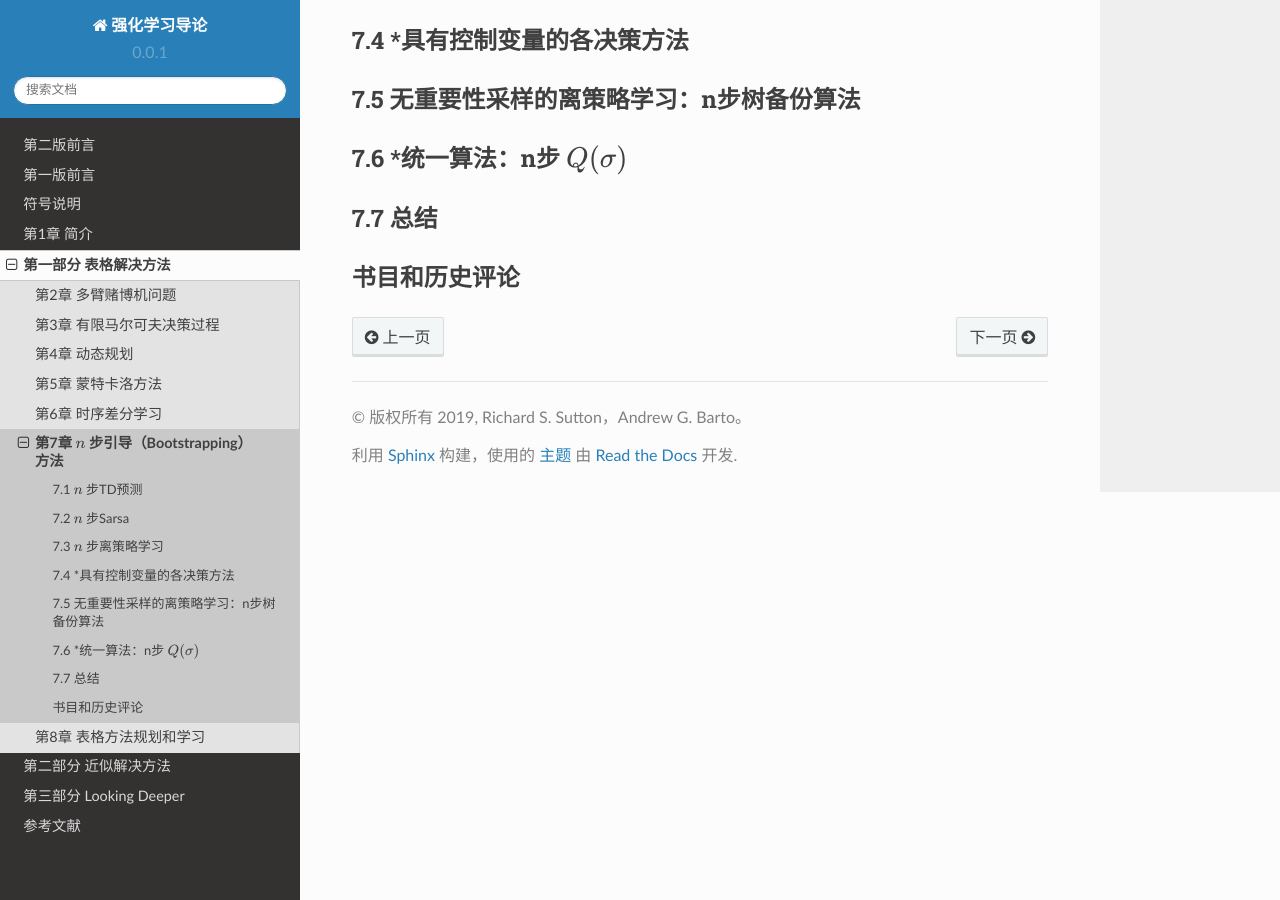
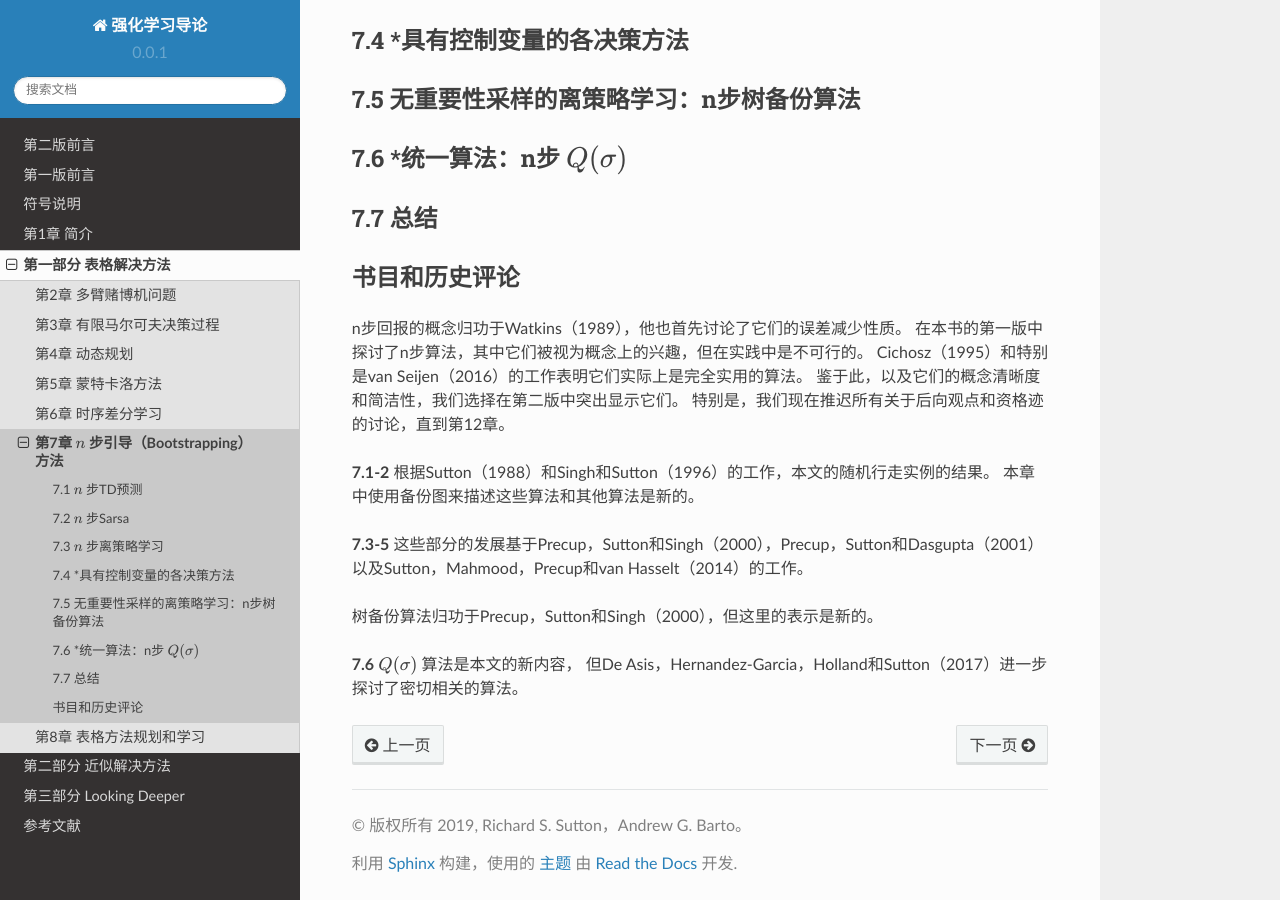
Before and after one commit to qiwihui/reinforcement-learning-an-introduction-chinese, a Sphinx documentation site: the page built from source/partI/chapter7/n_step_bootstrapping.rst, in a window 1280 px wide and 900 px high, scrolled down 9584 px. Built offline with Sphinx 7.4.7 and the Read the Docs theme 2.0.0, drawn with Linux system fonts in a browser that asks for light colours.

Commit message:
docs: 书目和历史评论

```diff
--- a/source/partI/chapter7/n_step_bootstrapping.rst
+++ b/source/partI/chapter7/n_step_bootstrapping.rst
@@ -402,3 +402,20 @@ n步预期Sarsa的离策略版本将对n步Sarsa使用与上述相同的更新
 
 书目和历史评论
 ---------------
+
+n步回报的概念归功于Watkins（1989），他也首先讨论了它们的误差减少性质。
+在本书的第一版中探讨了n步算法，其中它们被视为概念上的兴趣，但在实践中是不可行的。
+Cichosz（1995）和特别是van Seijen（2016）的工作表明它们实际上是完全实用的算法。
+鉴于此，以及它们的概念清晰度和简洁性，我们选择在第二版中突出显示它们。
+特别是，我们现在推迟所有关于后向观点和资格迹的讨论，直到第12章。
+
+**7.1-2** 根据Sutton（1988）和Singh和Sutton（1996）的工作，本文的随机行走实例的结果。
+本章中使用备份图来描述这些算法和其他算法是新的。
+
+**7.3-5** 这些部分的发展基于Precup，Sutton和Singh（2000），Precup，Sutton和Dasgupta（2001）
+以及Sutton，Mahmood，Precup和van Hasselt（2014）的工作。
+
+树备份算法归功于Precup，Sutton和Singh（2000），但这里的表示是新的。
+
+**7.6** :math:`Q(\sigma)` 算法是本文的新内容，
+但De Asis，Hernandez-Garcia，Holland和Sutton（2017）进一步探讨了密切相关的算法。
```
